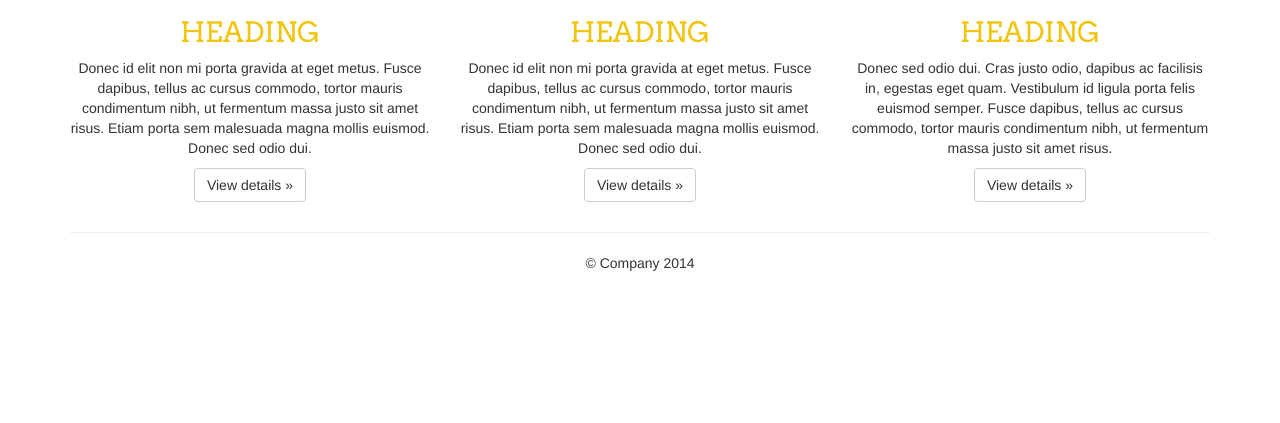
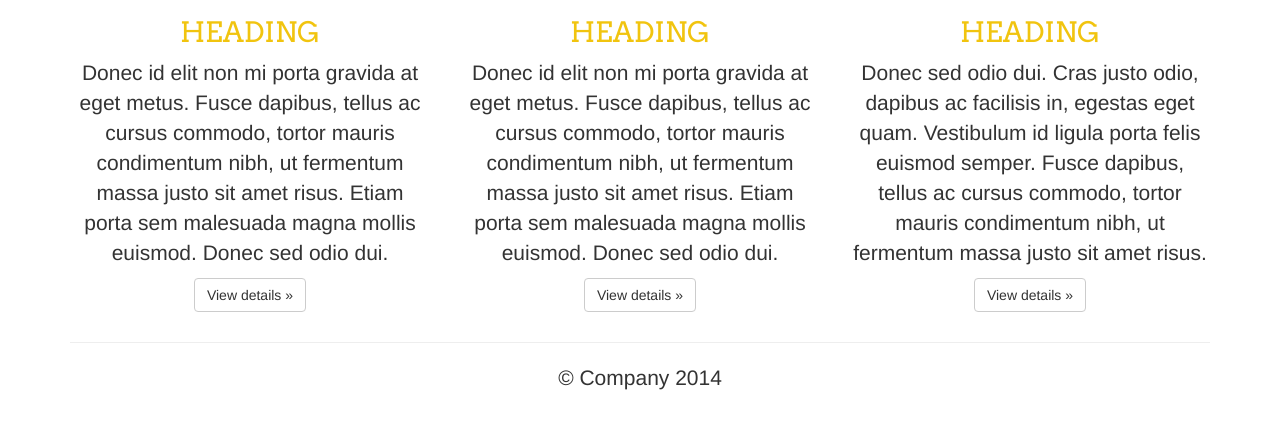
Before and after one commit to danielh85747/danielh85747.github.io, a plain HTML site: page index.html in a window 1280 px wide. Shown: the part 1074-1497 px from the top of the page. Before the commit the page ends 1377 px from the top, so only its background shows below. Drawn offline with nearby package versions, Linux system fonts and the light colour scheme; a script that the page names is missing; files whose address does not match are found by name.

Commit message:
paragraph font changes

```diff
--- a/css/jumbotron.css
+++ b/css/jumbotron.css
@@ -53,3 +53,8 @@ ul.nav {
     font-family: arvo,courier,sans-serif;
     font-size: 28px;
 }
+
+.homepage p {
+	font-weight: 300;
+	font-size: 21px;
+}
```
